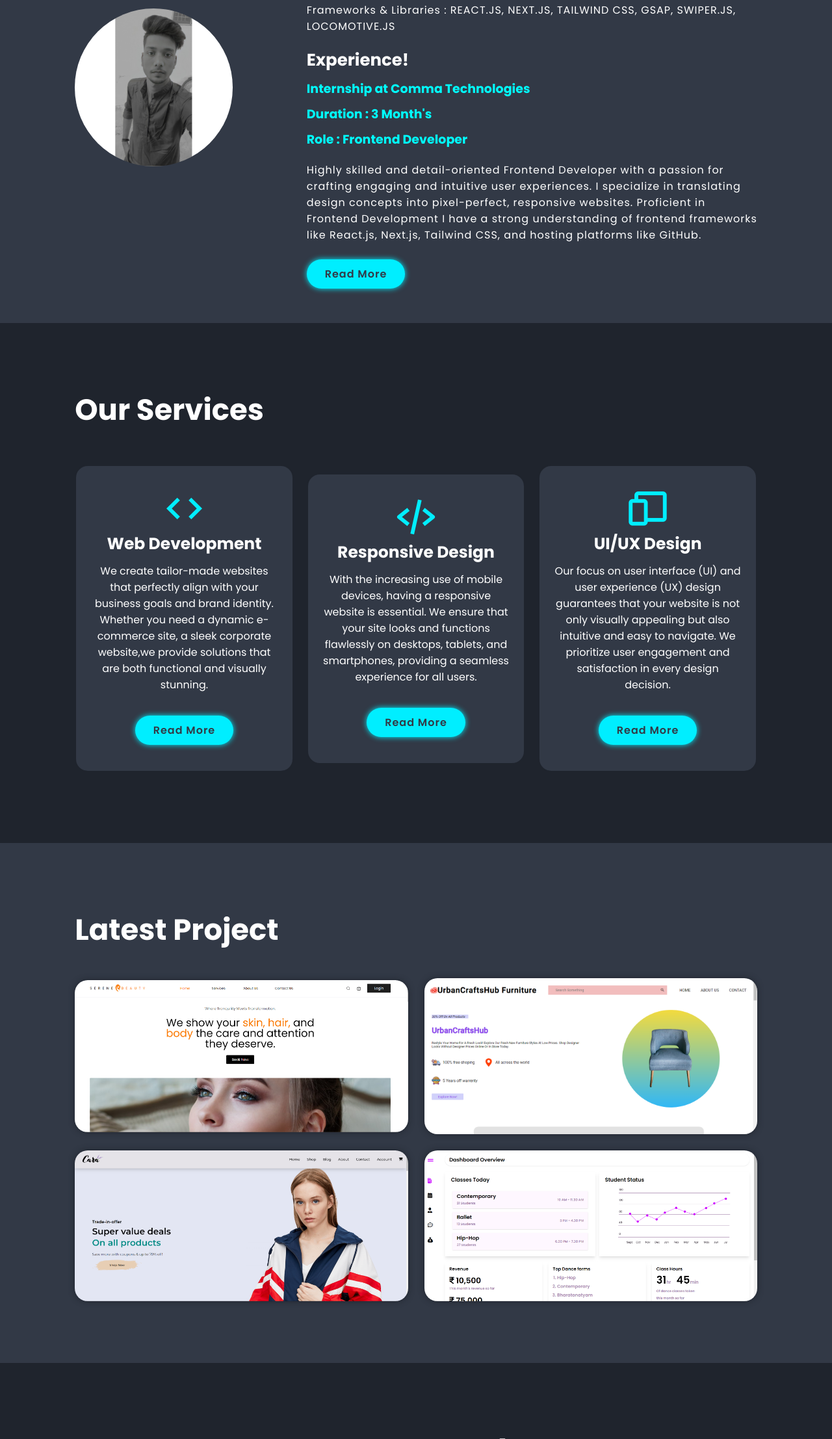
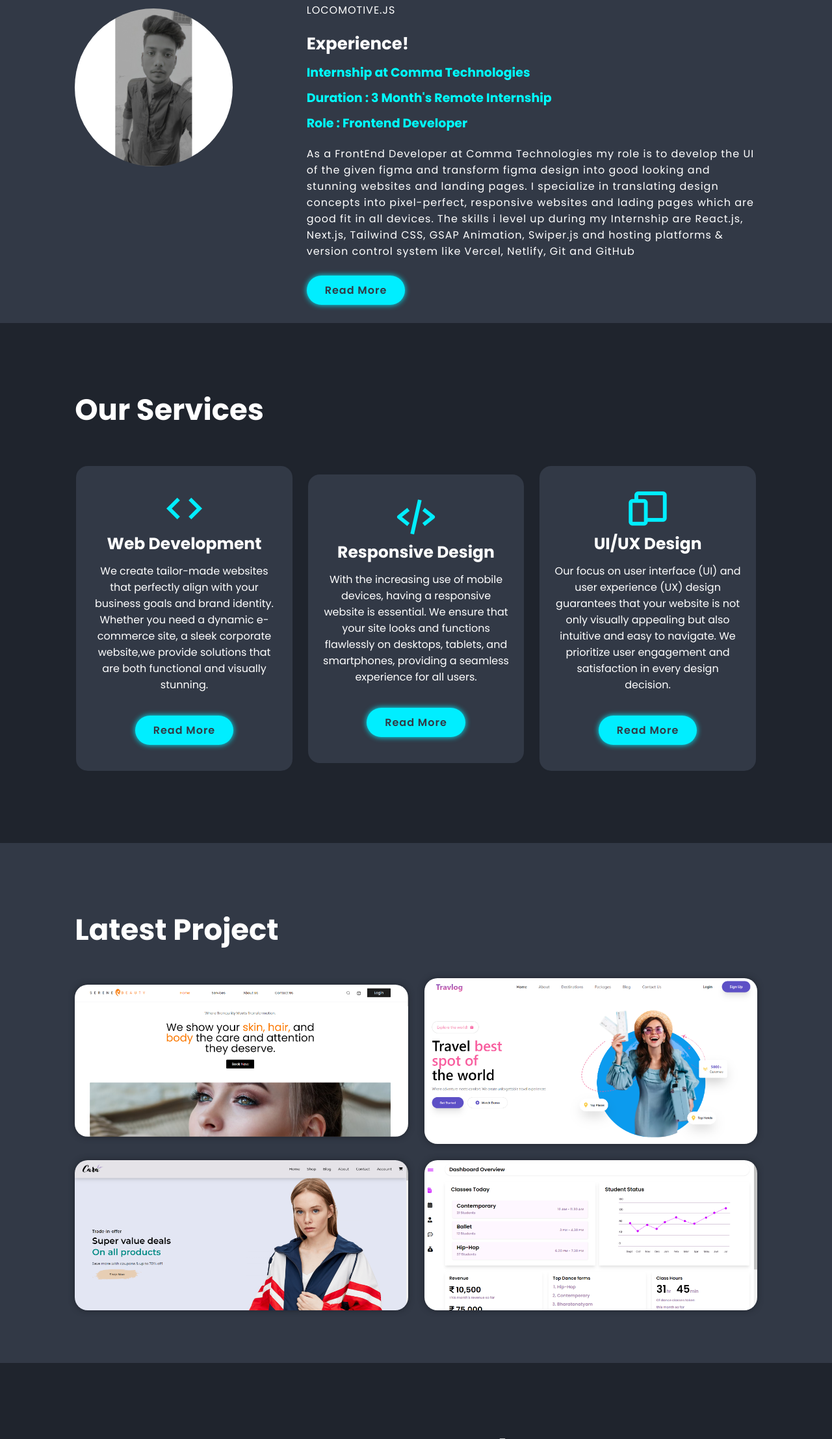
Before and after one commit to MohammedZaheer0/MyPortfolio, a plain HTML site: page index.html in a window 1280 px wide. Shown: the part 1103-3317 px from the top of the page at 65% size. Drawn offline with nearby package versions, Linux system fonts and the light colour scheme.

Commit message:
commited

```diff
--- a/index.html
+++ b/index.html
@@ -44,7 +44,7 @@
 				<a href="https://www.instagram.com/invites/contact/?i=1vpr87erq841x&utm_content=3w1069e"><i class='bx bxl-instagram-alt'></i></a>
 				<a href="https://www.linkedin.com/in/mohammed-zaheer-a83671230/"><i class='bx bxl-linkedin'></i></a>
 			</div>
-			<a href="https://drive.google.com/file/d/162e0qsDDf9dH8gl0jDgayPh4WLrToDi2/view?usp=drive_link" download class="btn">Download CV</a>
+			<a href="https://drive.google.com/file/d/1JZZpziPpmq9FTlZDI-x0zgYUCEhdKhfh/view?usp=drive_link" download class="btn">Download CV</a>
 		</div>
 
 		<div class="home-img">
@@ -67,9 +67,11 @@
 			<p>Frameworks & Libraries : REACT.JS, NEXT.JS, TAILWIND CSS, GSAP,  SWIPER.JS, LOCOMOTIVE.JS</p>
 			<h3>Experience!</h3>
 			<h1 style="margin-top: 1rem; font-size: 1.9rem; color: aqua;">Internship at Comma Technologies</h1>
-			<h2 style="margin-top: 1rem; font-size: 1.9rem; color: aqua;">Duration : 3 Month's</h2>
+			<h2 style="margin-top: 1rem; font-size: 1.9rem; color: aqua;">Duration : 3 Month's Remote Internship</h2>
 			<h2 style="margin-top: 1rem; font-size: 1.9rem; color: aqua;">Role : Frontend Developer</h2>
-			<p>Highly skilled and detail-oriented Frontend Developer with a passion for crafting engaging and intuitive user experiences. I specialize in translating design concepts into pixel-perfect, responsive websites. Proficient in <span>Frontend Development</span> I have a strong understanding of <span>frontend frameworks like React.js, Next.js, Tailwind CSS,</span> and hosting platforms like <span>GitHub.</span></p>
+			<!-- <p>Highly skilled and detail-oriented Frontend Developer with a passion for crafting engaging and intuitive user experiences. I specialize in translating design concepts into pixel-perfect, responsive websites. Proficient in <span>Frontend Development</span> I have a strong understanding of <span>frontend frameworks like React.js, Next.js, Tailwind CSS,</span> and hosting platforms like <span>GitHub.</span></p> -->
+
+			<p>As a FrontEnd Developer at Comma Technologies my role is to develop the UI of the given figma and transform figma design into good looking and stunning websites and landing pages. I specialize in translating design concepts into pixel-perfect, responsive websites and lading pages which are good fit in all devices. The skills i level up during my Internship are <span>React.js, Next.js, Tailwind CSS, GSAP Animation, Swiper.js </span> and hosting platforms & version control system like <span>Vercel, Netlify, Git and GitHub</span></p>
 			<a href="#" class="btn">Read More</a>
 		</div>
 	</section>
@@ -122,11 +124,11 @@
 			</div>
 
 			<div class="portfolio-box">
-				<img src="UrbanCraftsHub.png" alt="UrbanCraftsHub Furniture Website">
+				<img src="travel.png" alt="UrbanCraftsHub Furniture Website">
 				<div class="portfolio-layer">
-					<h4>UrbanCraftsHub Furniture</h4>
-					<p>A Furniture Website where you can look into many furniture items, everything at low cost and best performance.</p>
-					<a href="https://urbancraftshub-furniture.netlify.app"><i class='bx bx-link'></i></a>
+					<h4>TravLog Landing Page</h4>
+					<p>We can book our traveling tickets and low price with heavy discounts and explore  all over the world.</p>
+					<a href="https://traveling-website-phi.vercel.app"><i class='bx bx-link'></i></a>
 				</div>
 			</div>
 
```
Also changed, not shown: travel.png (added).
